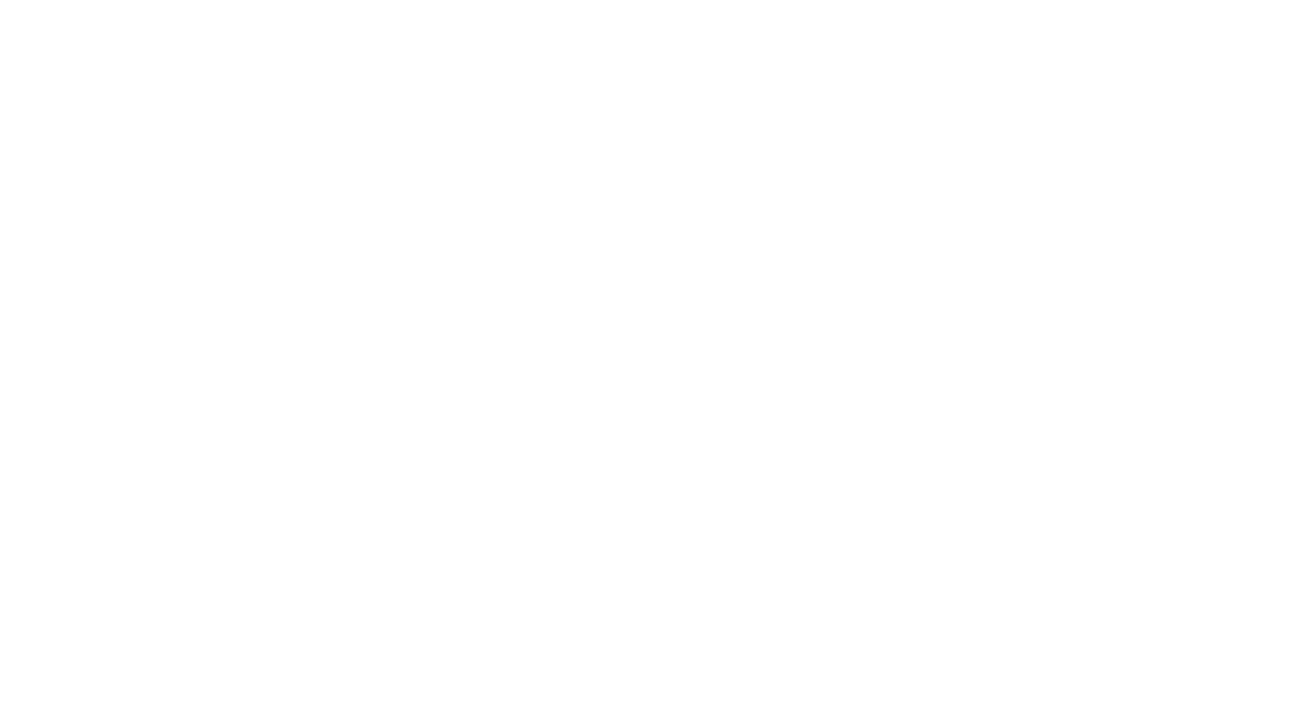
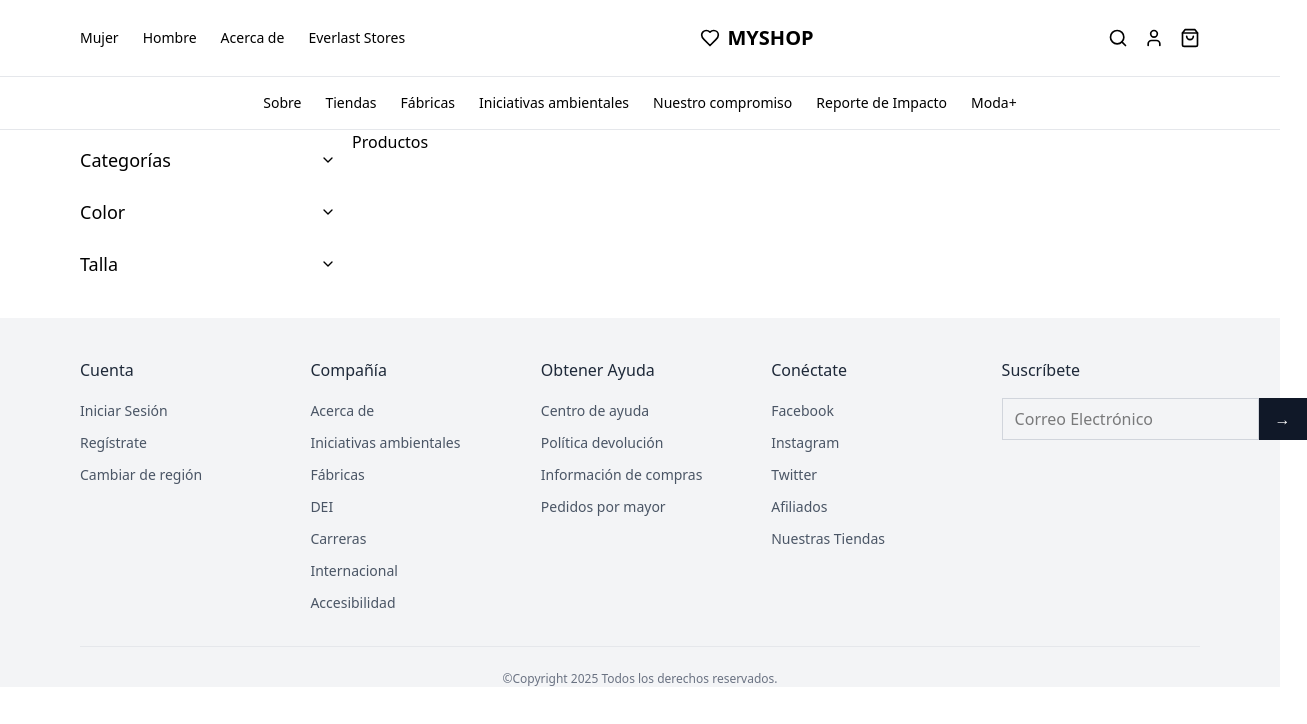
Before and after one commit to juradoger/myshopfronted, a React (Vite) app: page /productos in a window 1280 px wide. Before the commit this address had no page. Shown: the top 724 px of the page, 1307 px wide, since content can reach past the window. Built offline with nearby package versions, Linux system fonts and the light colour scheme.

Commit message:
refactor: simplify layout components and remove unused CSS

```diff
--- a/src/App.css
+++ /dev/null
@@ -1,41 +0,0 @@
-#root {
-  max-width: 1280px;
-  margin: 0 auto;
-  text-align: center;
-}
-
-.logo {
-  height: 6em;
-  padding: 1.5em;
-  will-change: filter;
-  transition: filter 300ms;
-}
-.logo:hover {
-  filter: drop-shadow(0 0 2em #646cffaa);
-}
-.logo.react:hover {
-  filter: drop-shadow(0 0 2em #61dafbaa);
-}
-
-@keyframes logo-spin {
-  from {
-    transform: rotate(0deg);
-  }
-  to {
-    transform: rotate(360deg);
-  }
-}
-
-@media (prefers-reduced-motion: no-preference) {
-  a:nth-of-type(2) .logo {
-    animation: logo-spin infinite 20s linear;
-  }
-}
-
-.card {
-  padding: 0;
-}
-
-.read-the-docs {
-  color: #888;
-}
--- a/src/App.jsx
+++ b/src/App.jsx
@@ -1,11 +1,5 @@
-import { useState } from 'react'
-import reactLogo from './assets/react.svg'
-import viteLogo from '/vite.svg'
-import './App.css'
 import { MisRutas } from './routes/routes'
-
 function App() {
-  const [count, setCount] = useState(0)
 
   return (
     <>
--- a/src/components/nav/navbar_admin.jsx
+++ b/src/components/nav/navbar_admin.jsx
@@ -1,7 +1,7 @@
 import { useState } from "react"
 import { Search, Bell, ChevronDown, ChevronRight, Heart } from "lucide-react"
 
-const NavbarAdmin = () => {
+const NavbarAdmin = ({children}) => {
   const [isSidebarOpen, setIsSidebarOpen] = useState(true)
 
   const categories = [
@@ -117,6 +117,8 @@ const NavbarAdmin = () => {
             </div>
           </div>
         </nav>
+
+        {children}
       </div>
     </>
   )
--- a/src/components/nav/navbar_cliente.jsx
+++ b/src/components/nav/navbar_cliente.jsx
@@ -1,7 +1,7 @@
 import { useState } from "react"
 import { Search, User, ShoppingBag, Heart, Menu, X, ChevronDown } from "lucide-react"
 
-const NavbarCliente = () => {
+const NavbarCliente = ({children}) => {
   const [isSidebarOpen, setIsSidebarOpen] = useState(false)
   const [activeCategory, setActiveCategory] = useState(null)
   const [isFilterOpen, setIsFilterOpen] = useState({
@@ -75,7 +75,7 @@ const NavbarCliente = () => {
     <div className="w-full">
       {/* Top Navigation */}
       <div className="border-b border-gray-200 sticky top-0 z-30 bg-white py-4">
-        <div className="container mx-auto px-2 flex justify-between items-center py-2">
+        <div className=" px-20 flex justify-between items-center py-2">
           <div className="flex items-center space-x-6">
             <button className="md:hidden" onClick={toggleSidebar}>
               <Menu size={20} className="mx-8"/>
@@ -114,7 +114,7 @@ const NavbarCliente = () => {
 
       {/* Secondary Navigation */}
       <div className="border-b border-gray-200 hidden md:block sticky top-0 z-20 bg-white py-2">
-        <div className="container mx-auto px-4">
+        <div className=" px-4">
           <div className="flex justify-center space-x-6 py-2">
             {subCategories.map((category, index) => (
               <button key={index} className="text-sm hover:underline">
@@ -159,7 +159,7 @@ const NavbarCliente = () => {
       </div>
 
       {/* Product Filters - Sidebar */}
-      <div className="container mx-auto px-6 flex flex-col md:flex-row">
+      <div className="px-16 flex flex-col md:flex-row">
         <div className="w-full md:w-1/4 p-4">
           {/* Categorías */}
           <div className="mb-6">
@@ -228,6 +228,8 @@ const NavbarCliente = () => {
             )}
           </div>
         </div>
+
+        {children}
       </div>
     </div>
   )
--- a/src/layouts/adminlayout.jsx
+++ b/src/layouts/adminlayout.jsx
@@ -1,13 +1,17 @@
 import React from "react";
 import NavbarAdmin from "../components/nav/navbar_admin";
 import FooterAdmin from "../components/footer/footeradmin";
-const AdminLayout = ({ children }) => {
+import { Outlet } from "react-router-dom";
+
+
+const AdminLayout = () => {
     return (
         <>
-        <NavbarAdmin />
+        <NavbarAdmin>
             <main>
-                {children}
+              <Outlet/>
             </main>
+        </NavbarAdmin>
         <FooterAdmin />
         </>
     )
--- a/src/layouts/clientlayout.jsx
+++ b/src/layouts/clientlayout.jsx
@@ -1,15 +1,18 @@
-import FooterCliente from "../components/footer/footercliente"
-import NavbarCliente from "../components/nav/navbar_cliente"
+import { Outlet } from "react-router-dom";
+import FooterCliente from "../components/footer/footercliente";
+import NavbarCliente from "../components/nav/navbar_cliente";
 
-const ClientLayout = ({ children }) => {
+const ClientLayout = () => {
   return (
     <>
-        <NavbarCliente />
+      <NavbarCliente>
         <main>
-                {children}
+          <Outlet />
         </main>
+      </NavbarCliente>
+
       <FooterCliente />
     </>
-    )
-}
-export default ClientLayout
+  );
+};
+export default ClientLayout;
--- a/src/pages/admin/productos.jsx
+++ b/src/pages/admin/productos.jsx
@@ -50,7 +50,7 @@ export default function Productos() {
   }
 
   return (
-    <div className="container mx-auto px-4 py-6 bg-white">
+    <div className=" px-10 py-6 bg-white">
       <div className="flex justify-between items-center mb-6">
         <div className="text-xl font-bold">
           <h1>Todos los productos</h1>
--- a/src/routes/routes.jsx
+++ b/src/routes/routes.jsx
@@ -7,7 +7,15 @@ export function MisRutas() {
   return (
     <BrowserRouter>
       <Routes>
-        <Route path="/" element={<ClientLayout/>} />
+        <Route path="/" element={<ClientLayout/>} >
+          {/* Rutas anidadas dentro del ClientLayout */}
+          <Route path="/" element={<h1>Inicio</h1>} />
+          <Route path="/productos" element={<h1>Productos</h1>} />
+          <Route path="/contacto" element={<h1>Contacto</h1>} />
+          <Route path="/nosotros" element={<h1>Nosotros</h1>} />
+          <Route path="/carrito" element={<h1>Carrito</h1>} />
+
+        </Route>
         <Route path="/admin" element={<AdminLayout />}>
           {/* Rutas anidadas dentro del AdminLayout */}
           <Route path="productos" element={<Productos />} />
```
Lines whose indentation alone changed are shown as unchanged.
